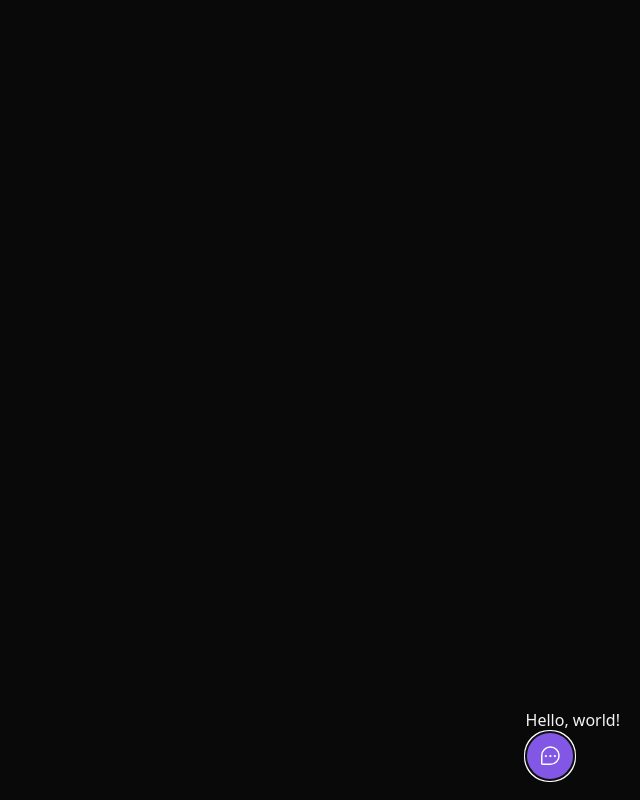
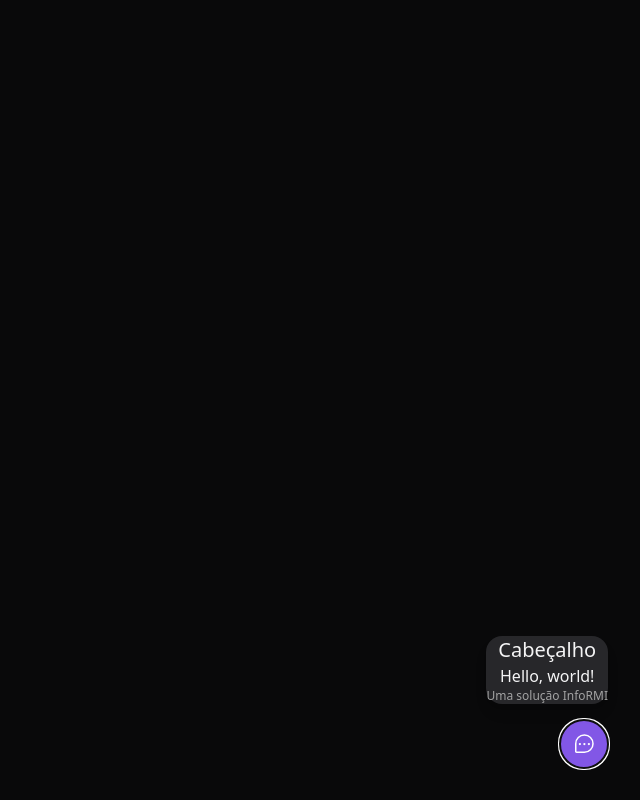
Before and after one commit to matheusalefe/nextlevelweek8-impulse, a React (Vite) app in the folder web/: page / in a window 1280 px wide. Both pictures are taken after a click on the button "Feedback". Shown: the whole page, without its empty margins (640-1280 px from the left). Built offline with nearby package versions, Linux system fonts and the light colour scheme.

Commit message:
Adicionar Formulário

```diff
--- a/web/src/components/Widget.tsx
+++ b/web/src/components/Widget.tsx
@@ -1,5 +1,7 @@
 import { ChatTeardropDots } from 'phosphor-react';
 import { Popover } from '@headlessui/react'
+import { WidgetForm } from './WidgetForm';
+
 
 /*###################################################################
 ***Version
@@ -15,9 +17,11 @@ import { Popover } from '@headlessui/react'
 
 export function Widget() {
   return(
-      <Popover className='absolute bottom-5 right-5 group'>
+      <Popover className='absolute bottom-4 right-4 md:bottom-8 md:right-8  group flex flex-col items-end'>
 
-        <Popover.Panel>Hello, world!</Popover.Panel>
+        <Popover.Panel>
+          <WidgetForm/>
+        </Popover.Panel>
 
         <Popover.Button className='bg-brand-500 px-3 h-12 rounded-full text-white flex items-center hover:bg-brand-300'>
 
--- /dev/null
+++ b/web/src/components/WidgetForm.tsx
@@ -0,0 +1,17 @@
+export function WidgetForm(){
+    return (
+    <div className=" bg-zinc-800 p5 relative rounded-2xl mb-4 flex flex-col items-center shadow-lg w-[calc(100vw-2rem)] md:w-auto">
+        <header>
+            <span className="text-xl lending-6">Cabeçalho</span>
+        </header>
+
+        <div id='conteudo'>
+            Hello, world!
+        </div>
+
+        <footer className="text-xs text-neutral-400 underline-offset-2">
+            Uma solução <a href="http://www.info-rmi.com/">InfoRMI</a>
+        </footer>
+    </div>
+    )
+}
```
